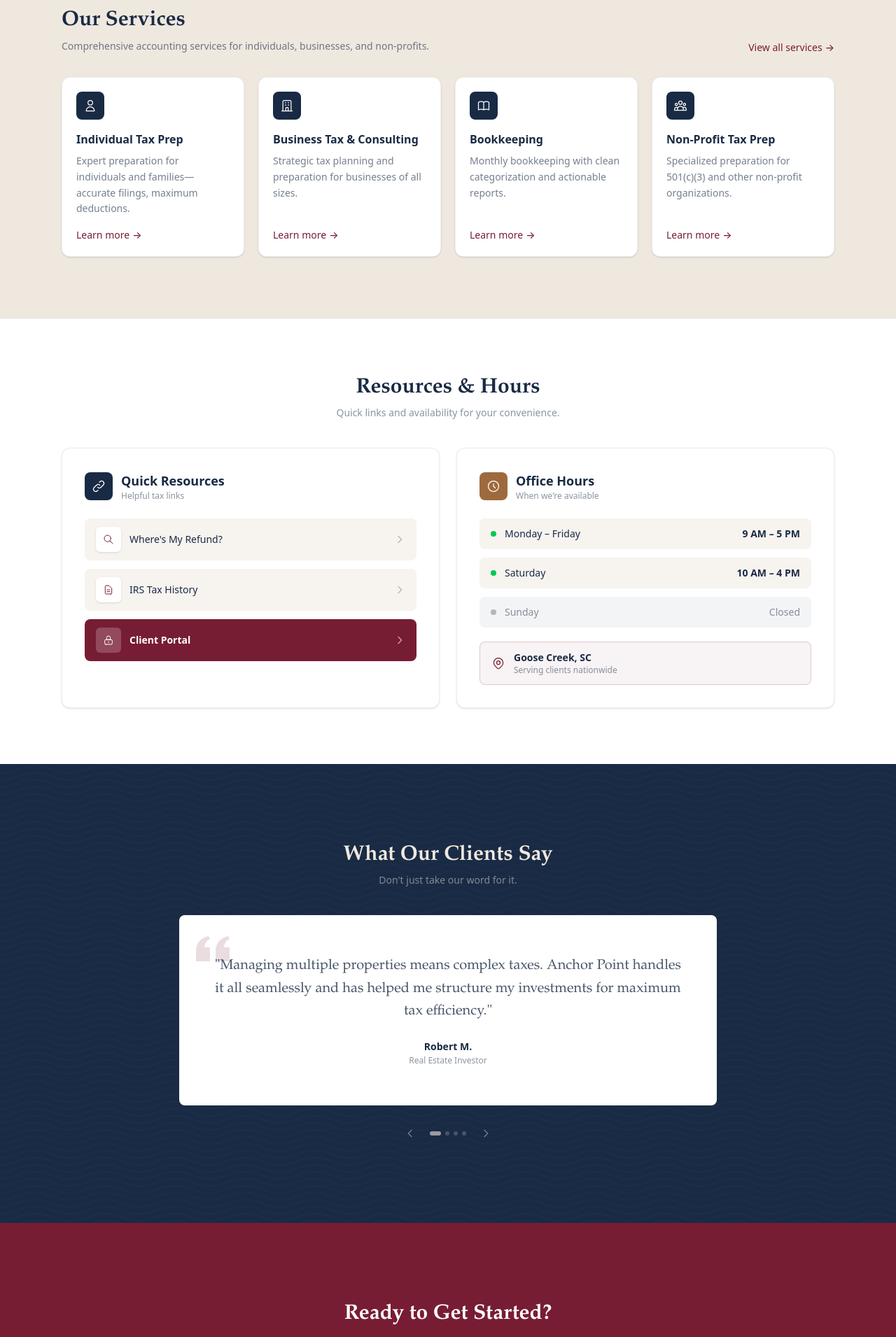
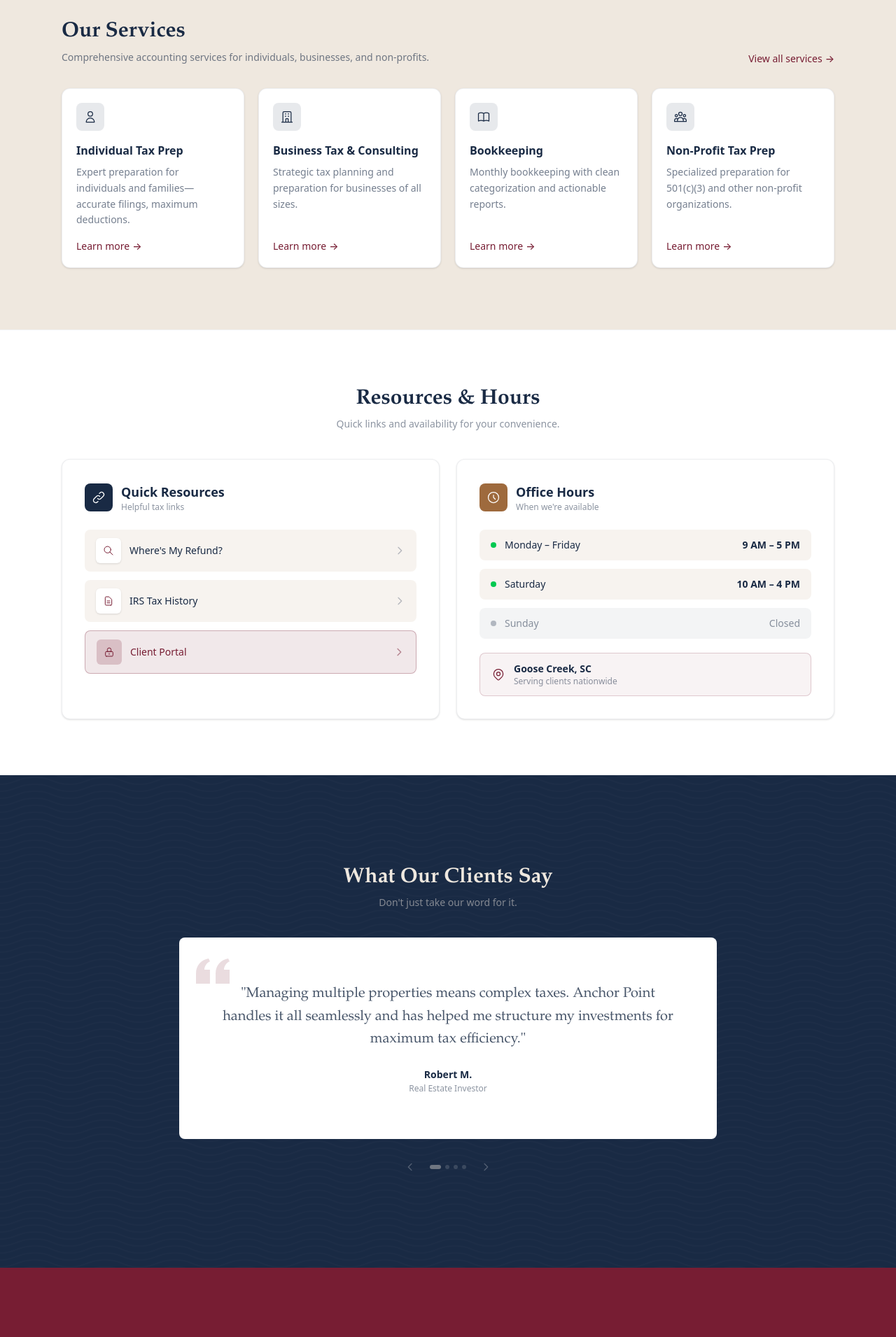
Before and after one commit to maxim5706/site-anchorpoint, a Next.js app: page / in a window 1280 px wide. Shown: the part 600-2511 px from the top of the page at 70% size. Built offline with nearby package versions, Linux system fonts and the light colour scheme.

Commit message:
Micro-refinements: hero breathing room, softer service icons, quieter Resources portal, testimonials padding

```diff
--- a/src/app/page.tsx
+++ b/src/app/page.tsx
@@ -99,7 +99,7 @@ export default function Home() {
                 </div>
               </div>
 
-              <div className="relative hidden md:block">
+              <div className="relative hidden md:block md:max-w-[340px] md:justify-self-end">
                 <div className="relative rounded-xl border border-white/10 bg-white/[0.02] p-6">
                   <div className="flex items-center justify-center">
                     <Image
@@ -176,8 +176,8 @@ export default function Home() {
                 href="/services#individual"
                 className="group flex flex-col rounded-xl border border-[color:var(--ap-navy)]/8 bg-white p-5 shadow-sm transition-all hover:shadow-lg hover:-translate-y-0.5"
               >
-                <div className="mb-4 flex h-10 w-10 items-center justify-center rounded-lg bg-[color:var(--ap-navy)]">
-                  <svg className="h-5 w-5 text-white" fill="none" viewBox="0 0 24 24" stroke="currentColor" strokeWidth={1.5}>
+                <div className="mb-4 flex h-10 w-10 items-center justify-center rounded-lg bg-[color:var(--ap-navy)]/10">
+                  <svg className="h-5 w-5 text-[color:var(--ap-navy)]" fill="none" viewBox="0 0 24 24" stroke="currentColor" strokeWidth={1.5}>
                     <path strokeLinecap="round" strokeLinejoin="round" d="M16 7a4 4 0 11-8 0 4 4 0 018 0zM12 14a7 7 0 00-7 7h14a7 7 0 00-7-7z" />
                   </svg>
                 </div>
@@ -194,8 +194,8 @@ export default function Home() {
                 href="/services#business"
                 className="group flex flex-col rounded-xl border border-[color:var(--ap-navy)]/8 bg-white p-5 shadow-sm transition-all hover:shadow-lg hover:-translate-y-0.5"
               >
-                <div className="mb-4 flex h-10 w-10 items-center justify-center rounded-lg bg-[color:var(--ap-navy)]">
-                  <svg className="h-5 w-5 text-white" fill="none" viewBox="0 0 24 24" stroke="currentColor" strokeWidth={1.5}>
+                <div className="mb-4 flex h-10 w-10 items-center justify-center rounded-lg bg-[color:var(--ap-navy)]/10">
+                  <svg className="h-5 w-5 text-[color:var(--ap-navy)]" fill="none" viewBox="0 0 24 24" stroke="currentColor" strokeWidth={1.5}>
                     <path strokeLinecap="round" strokeLinejoin="round" d="M19 21V5a2 2 0 00-2-2H7a2 2 0 00-2 2v16m14 0h2m-2 0h-5m-9 0H3m2 0h5M9 7h1m-1 4h1m4-4h1m-1 4h1m-5 10v-5a1 1 0 011-1h2a1 1 0 011 1v5m-4 0h4" />
                   </svg>
                 </div>
@@ -212,8 +212,8 @@ export default function Home() {
                 href="/services#bookkeeping"
                 className="group flex flex-col rounded-xl border border-[color:var(--ap-navy)]/8 bg-white p-5 shadow-sm transition-all hover:shadow-lg hover:-translate-y-0.5"
               >
-                <div className="mb-4 flex h-10 w-10 items-center justify-center rounded-lg bg-[color:var(--ap-navy)]">
-                  <svg className="h-5 w-5 text-white" fill="none" viewBox="0 0 24 24" stroke="currentColor" strokeWidth={1.5}>
+                <div className="mb-4 flex h-10 w-10 items-center justify-center rounded-lg bg-[color:var(--ap-navy)]/10">
+                  <svg className="h-5 w-5 text-[color:var(--ap-navy)]" fill="none" viewBox="0 0 24 24" stroke="currentColor" strokeWidth={1.5}>
                     <path strokeLinecap="round" strokeLinejoin="round" d="M12 6.253v13m0-13C10.832 5.477 9.246 5 7.5 5S4.168 5.477 3 6.253v13C4.168 18.477 5.754 18 7.5 18s3.332.477 4.5 1.253m0-13C13.168 5.477 14.754 5 16.5 5c1.747 0 3.332.477 4.5 1.253v13C19.832 18.477 18.247 18 16.5 18c-1.746 0-3.332.477-4.5 1.253" />
                   </svg>
                 </div>
@@ -230,8 +230,8 @@ export default function Home() {
                 href="/services#nonprofit"
                 className="group flex flex-col rounded-xl border border-[color:var(--ap-navy)]/8 bg-white p-5 shadow-sm transition-all hover:shadow-lg hover:-translate-y-0.5"
               >
-                <div className="mb-4 flex h-10 w-10 items-center justify-center rounded-lg bg-[color:var(--ap-navy)]">
-                  <svg className="h-5 w-5 text-white" fill="none" viewBox="0 0 24 24" stroke="currentColor" strokeWidth={1.5}>
+                <div className="mb-4 flex h-10 w-10 items-center justify-center rounded-lg bg-[color:var(--ap-navy)]/10">
+                  <svg className="h-5 w-5 text-[color:var(--ap-navy)]" fill="none" viewBox="0 0 24 24" stroke="currentColor" strokeWidth={1.5}>
                     <path strokeLinecap="round" strokeLinejoin="round" d="M17 20h5v-2a3 3 0 00-5.356-1.857M17 20H7m10 0v-2c0-.656-.126-1.283-.356-1.857M7 20H2v-2a3 3 0 015.356-1.857M7 20v-2c0-.656.126-1.283.356-1.857m0 0a5.002 5.002 0 019.288 0M15 7a3 3 0 11-6 0 3 3 0 016 0zm6 3a2 2 0 11-4 0 2 2 0 014 0zM7 10a2 2 0 11-4 0 2 2 0 014 0z" />
                   </svg>
                 </div>
@@ -362,15 +362,15 @@ export default function Home() {
                     href="https://anchorpointaccounting.taxdome.com"
                     target="_blank"
                     rel="noreferrer"
-                    className="group flex items-center gap-3 rounded-lg bg-[color:var(--ap-burgundy)] px-4 py-3 transition-all hover:bg-[color:var(--ap-burgundy)]/90"
+                    className="group flex items-center gap-3 rounded-lg border border-[color:var(--ap-burgundy)]/30 bg-[color:var(--ap-burgundy)]/10 px-4 py-3 transition-all hover:bg-[color:var(--ap-burgundy)]/20"
                   >
-                    <div className="flex h-9 w-9 items-center justify-center rounded-md bg-white/20">
-                      <svg className="h-4 w-4 text-white" fill="none" viewBox="0 0 24 24" stroke="currentColor" strokeWidth={1.5}>
+                    <div className="flex h-9 w-9 items-center justify-center rounded-md bg-[color:var(--ap-burgundy)]/20">
+                      <svg className="h-4 w-4 text-[color:var(--ap-burgundy)]" fill="none" viewBox="0 0 24 24" stroke="currentColor" strokeWidth={1.5}>
                         <path strokeLinecap="round" strokeLinejoin="round" d="M12 15v2m-6 4h12a2 2 0 002-2v-6a2 2 0 00-2-2H6a2 2 0 00-2 2v6a2 2 0 002 2zm10-10V7a4 4 0 00-8 0v4h8z" />
                       </svg>
                     </div>
-                    <span className="flex-1 text-sm font-semibold text-white">Client Portal</span>
-                    <svg className="h-4 w-4 text-white/60 transition-transform group-hover:translate-x-1" fill="none" viewBox="0 0 24 24" stroke="currentColor" strokeWidth={2}>
+                    <span className="flex-1 text-sm font-medium text-[color:var(--ap-burgundy)]">Client Portal</span>
+                    <svg className="h-4 w-4 text-[color:var(--ap-burgundy)]/50 transition-transform group-hover:translate-x-1" fill="none" viewBox="0 0 24 24" stroke="currentColor" strokeWidth={2}>
                       <path strokeLinecap="round" strokeLinejoin="round" d="M9 5l7 7-7 7" />
                     </svg>
                   </a>
--- a/src/components/Testimonials.tsx
+++ b/src/components/Testimonials.tsx
@@ -37,7 +37,7 @@ export default function Testimonials() {
   }
 
   return (
-    <section className="relative overflow-hidden bg-[color:var(--ap-navy)] py-24 md:py-28">
+    <section className="relative overflow-hidden bg-[color:var(--ap-navy)] py-28 md:py-32">
       <div
         className="wave-pattern absolute inset-0 opacity-[0.12]"
         style={{
@@ -59,7 +59,7 @@ export default function Testimonials() {
         </div>
 
         <div className="mx-auto max-w-3xl">
-          <div className="relative rounded-lg bg-white px-8 py-12 md:px-12 md:py-14">
+          <div className="relative rounded-lg bg-white px-10 py-14 md:px-14 md:py-16">
             <svg
               className="absolute left-6 top-6 h-10 w-10 text-[color:var(--ap-burgundy)] opacity-15 md:h-12 md:w-12"
               fill="currentColor"
@@ -88,7 +88,7 @@ export default function Testimonials() {
           <div className="mt-6 flex items-center justify-center space-x-3">
             <button
               onClick={prevTestimonial}
-              className="rounded-full p-2 text-white/40 transition-colors hover:text-white"
+              className="rounded-full p-2 text-white/25 transition-colors hover:text-white/60"
               aria-label="Previous testimonial"
             >
               <svg className="h-4 w-4" fill="none" viewBox="0 0 24 24" stroke="currentColor">
@@ -103,8 +103,8 @@ export default function Testimonials() {
                   onClick={() => setCurrentIndex(index)}
                   className={`h-1.5 rounded-full transition-all duration-200 ${
                     index === currentIndex
-                      ? "w-4 bg-[color:var(--ap-cream)]/60"
-                      : "w-1.5 bg-white/20 hover:bg-white/30"
+                      ? "w-4 bg-[color:var(--ap-cream)]/40"
+                      : "w-1.5 bg-white/15 hover:bg-white/25"
                   }`}
                   aria-label={`Go to testimonial ${index + 1}`}
                 />
@@ -113,7 +113,7 @@ export default function Testimonials() {
 
             <button
               onClick={nextTestimonial}
-              className="rounded-full p-2 text-white/40 transition-colors hover:text-white"
+              className="rounded-full p-2 text-white/25 transition-colors hover:text-white/60"
               aria-label="Next testimonial"
             >
               <svg className="h-4 w-4" fill="none" viewBox="0 0 24 24" stroke="currentColor">
```
